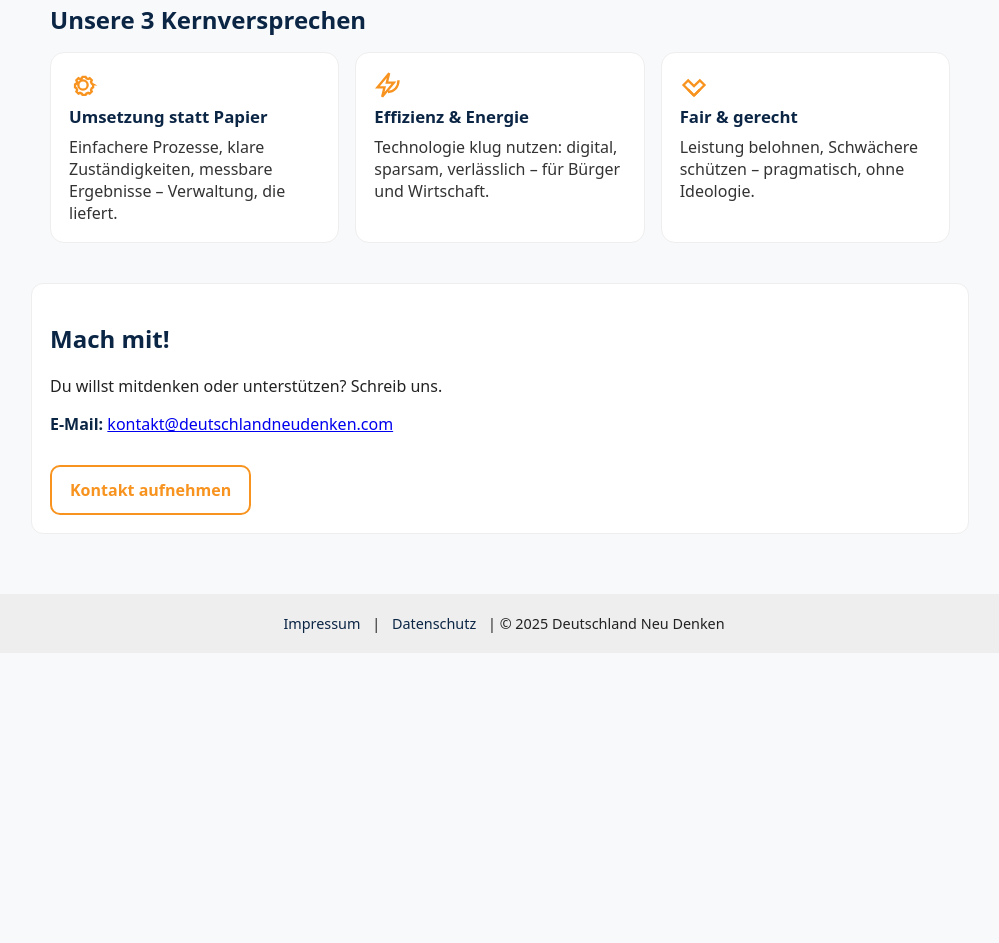
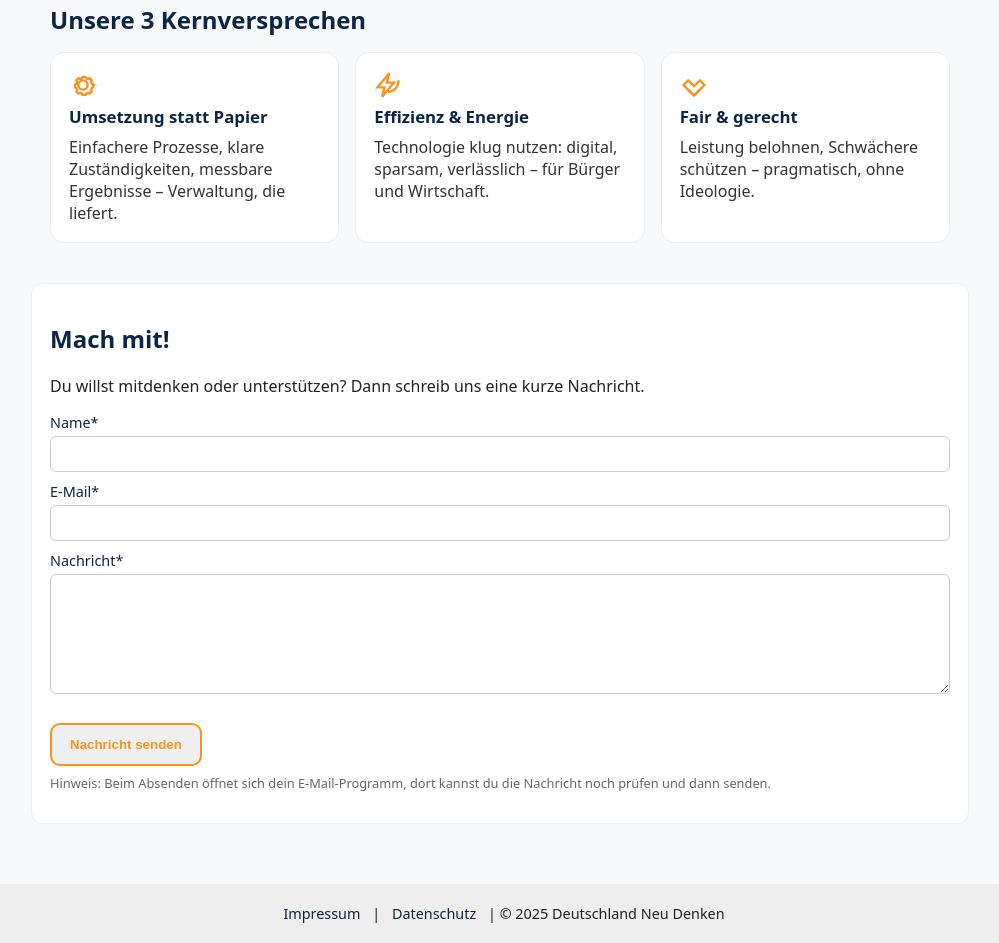
Before and after one commit to dasloels/dnd-website, a plain HTML site: page index.html in a window 1280 px wide. Shown: the part 795-1738 px from the top of the page, without its empty margins (140-1139 px from the left). Before the commit the page ends 1448 px from the top, so only its background shows below. Drawn offline with Linux system fonts and the light colour scheme.

Commit message:
Update index.html
Kontaktformular

```diff
--- a/index.html
+++ b/index.html
@@ -232,10 +232,31 @@ form{margin-top:10px}
 
 <section id="mitmachen" class="contact">
   <h2>Mach mit!</h2>
-  <p>Du willst mitdenken oder unterstützen? Schreib uns.</p>
-  <p><b>E-Mail:</b> <a href="mailto:kontakt@deutschlandneudenken.com">kontakt@deutschlandneudenken.com</a></p>
-  <a class="btn" href="mailto:kontakt@deutschlandneudenken.com">Kontakt aufnehmen</a>
+  <p>Du willst mitdenken oder unterstützen? Dann schreib uns eine kurze Nachricht.</p>
+
+  <form action="mailto:kontakt@deutschlandneudenken.com" method="post" enctype="text/plain">
+    <div class="form-row">
+      <label for="name">Name*</label>
+      <input id="name" name="Name" type="text" required>
+    </div>
+
+    <div class="form-row">
+      <label for="email">E-Mail*</label>
+      <input id="email" name="E-Mail" type="email" required>
+    </div>
+
+    <div class="form-row">
+      <label for="message">Nachricht*</label>
+      <textarea id="message" name="Nachricht" required></textarea>
+    </div>
+
+    <button type="submit" class="btn">Nachricht senden</button>
+    <p class="form-hint">
+      Hinweis: Beim Absenden öffnet sich dein E-Mail-Programm, dort kannst du die Nachricht noch prüfen und dann senden.
+    </p>
+  </form>
 </section>
+
 
 <footer>
   <a href="/impressum.html">Impressum</a> |
```
